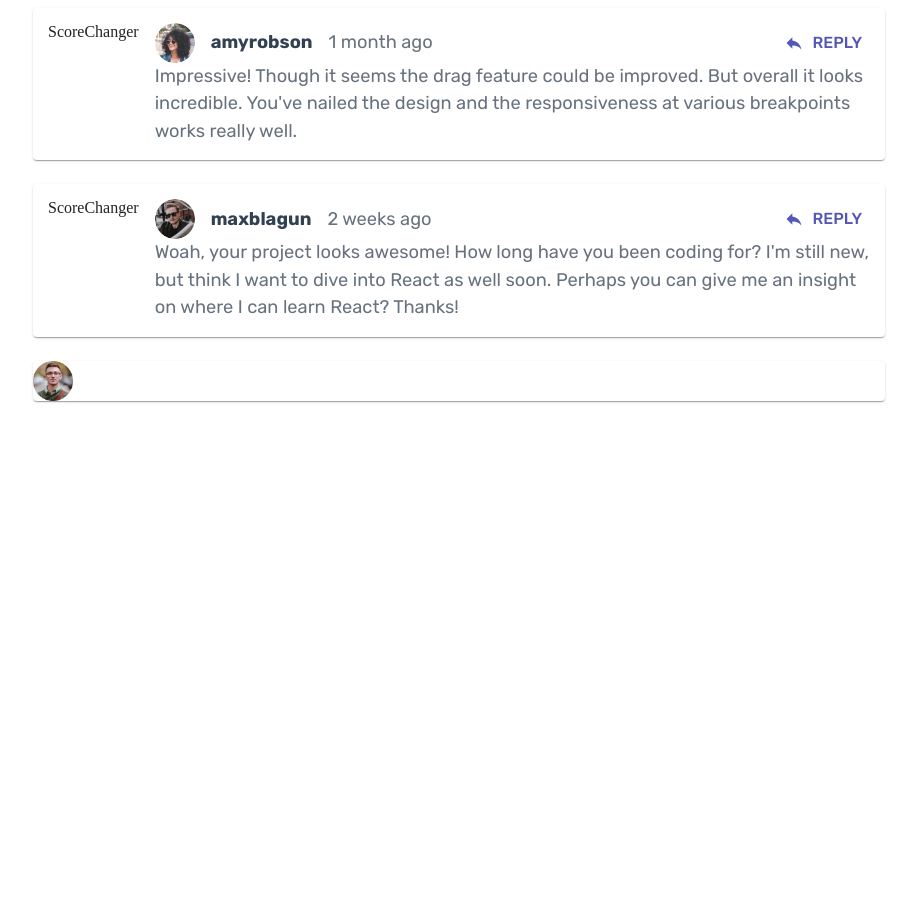
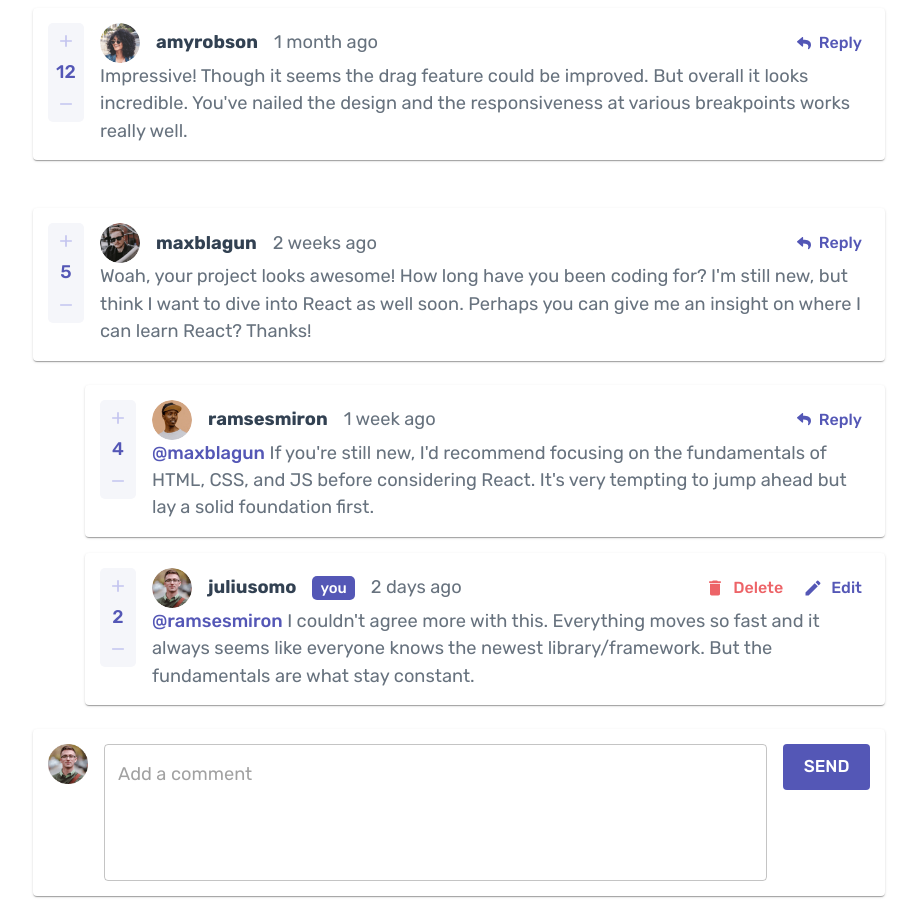
Before and after one commit to Abdelghafour122/interactive-comment-section, a React (Create React App) app: page / in a window 1280 px wide. Shown: the whole page, without its empty margins (181-1098 px from the left). Before the commit the page ends 800 px from the top, so only its background shows below. Built offline with nearby package versions, Linux system fonts and the light colour scheme.

Commit message:
made replies

```diff
--- a/src/commentContext.js
+++ b/src/commentContext.js
@@ -1,12 +1,12 @@
-import { createContext } from "react";
+import { createContext, useState } from "react";
 import data from "./data.json";
 import amyrobson from "./images/avatars/image-amyrobson.png";
 import maxblagun from "./images/avatars/image-maxblagun.png";
 import ramsesmiron from "./images/avatars/image-ramsesmiron.png";
-import juliosomo from "./images/avatars/image-juliusomo.png";
+import juliusomo from "./images/avatars/image-juliusomo.png";
 
 const CommentContext = createContext();
-const IMGOBJ = { amyrobson, maxblagun, ramsesmiron, juliosomo };
+const IMGOBJ = { amyrobson, maxblagun, ramsesmiron, juliusomo };
 const { comments, currentUser } = data;
 
 export function CommentProvider({ children }) {
--- a/src/components/AddComment.jsx
+++ b/src/components/AddComment.jsx
@@ -1,14 +1,53 @@
-import { Avatar, Card } from "@mui/material";
+import {
+  Avatar,
+  Button,
+  Card,
+  Stack,
+  TextField,
+  ThemeProvider,
+} from "@mui/material";
+import { Box } from "@mui/system";
 import React, { useContext } from "react";
 import CommentContext from "../commentContext";
+import theme from "../styles";
 
 const AddComment = () => {
   const { IMGOBJ } = useContext(CommentContext);
 
   return (
-    <Card>
-      <Avatar src={IMGOBJ.juliosomo} variant="rounded"></Avatar>
-    </Card>
+    <ThemeProvider theme={theme}>
+      <Card>
+        <Box sx={{ p: "15px" }}>
+          <Stack direction="row" spacing={2} alignItems="flex-start">
+            <Avatar
+              src={IMGOBJ.juliusomo}
+              variant="rounded"
+              alt="user-avatar"
+            />
+            <TextField
+              multiline
+              fullWidth
+              minRows={4}
+              id="outlined-multilined"
+              placeholder="Add a comment"
+            />
+            <Button
+              size="large"
+              sx={{
+                bgcolor: "custom.moderateBlue",
+                color: "neutral.white",
+                p: "8px 25px",
+                "&:hover": {
+                  bgcolor: "custom.lightGrayishBlue",
+                },
+              }}
+            >
+              Send
+            </Button>
+          </Stack>
+        </Box>
+      </Card>
+    </ThemeProvider>
   );
 };
 
--- a/src/components/Comment.jsx
+++ b/src/components/Comment.jsx
@@ -12,6 +12,8 @@ import { Reply } from "@mui/icons-material/";
 import CommentContext from "../commentContext";
 import ScoreChanger from "./ScoreChanger";
 import theme from "../styles";
+import replyArrow from "../images/icon-reply.svg";
+import RepliesSection from "./RepliesSection";
 
 const Comment = ({ onPass }) => {
   const { content, createdAt, score, replies, user } = onPass;
@@ -24,7 +26,7 @@ const Comment = ({ onPass }) => {
         <Box sx={{ p: "15px" }}>
           <Stack spacing={2} direction="row">
             <Box>
-              <ScoreChanger />
+              <ScoreChanger onScore={score} />
             </Box>
             <Box>
               <Stack
@@ -49,10 +51,10 @@ const Comment = ({ onPass }) => {
                   variant="text"
                   sx={{
                     fontWeight: 500,
-                    textTransform: "normal",
+                    textTransform: "capitalize",
                     color: "custom.moderateBlue",
                   }}
-                  startIcon={<Reply />}
+                  startIcon={<img src={replyArrow} alt="reply sign" />}
                 >
                   Reply
                 </Button>
@@ -64,6 +66,7 @@ const Comment = ({ onPass }) => {
           </Stack>
         </Box>
       </Card>
+      {replies && <RepliesSection onReplies={replies} />}
     </ThemeProvider>
   );
 };
--- /dev/null
+++ b/src/components/RepliesSection.jsx
@@ -0,0 +1,128 @@
+import {
+  Box,
+  Card,
+  Stack,
+  Typography,
+  Avatar,
+  Button,
+  Chip,
+} from "@mui/material";
+import React, { useContext, useState } from "react";
+import ScoreChanger from "./ScoreChanger";
+import CommentContext from "../commentContext";
+import replyArrow from "../images/icon-reply.svg";
+import { Delete, Edit } from "@mui/icons-material";
+
+const RepliesSection = ({ onReplies }) => {
+  const { IMGOBJ } = useContext(CommentContext);
+  const [repliess, setReplies] = useState(onReplies);
+  return (
+    <Stack spacing={2} width="800px" alignSelf="flex-end">
+      {repliess.map((rep) => {
+        const { content, createdAt, score, user, replyingTo } = rep;
+        const userName = user.username;
+        const ava = IMGOBJ[`${userName}`];
+        return (
+          <Card key={rep.id}>
+            <Box sx={{ p: "15px" }}>
+              <Stack spacing={2} direction="row">
+                <Box>
+                  <ScoreChanger onScore={score} />
+                </Box>
+                <Box>
+                  <Stack
+                    spacing={2}
+                    direction="row"
+                    justifyContent="space-between"
+                    alignItems="center"
+                  >
+                    <Stack spacing={2} direction="row" alignItems="center">
+                      <Avatar src={ava}></Avatar>
+                      <Typography
+                        fontWeight="bold"
+                        sx={{ color: "neutral.darkBlue" }}
+                      >
+                        {userName}
+                      </Typography>
+                      {userName === "juliusomo" && (
+                        <Chip
+                          label="you"
+                          variant="filled"
+                          size="small"
+                          sx={{
+                            bgcolor: "custom.moderateBlue",
+                            color: "neutral.white",
+                            fontWeight: 500,
+                            borderRadius: "5px",
+                          }}
+                        />
+                      )}
+                      <Typography sx={{ color: "neutral.grayishBlue" }}>
+                        {createdAt}
+                      </Typography>
+                    </Stack>
+                    {userName === "juliusomo" ? (
+                      <Stack direction="row" spacing={1}>
+                        <Button
+                          startIcon={<Delete />}
+                          sx={{
+                            color: "custom.softRed",
+                            fontWeight: 500,
+                            textTransform: "capitalize",
+                          }}
+                        >
+                          Delete
+                        </Button>
+                        <Button
+                          variant="text"
+                          sx={{
+                            fontWeight: 500,
+                            textTransform: "capitalize",
+                            color: "custom.moderateBlue",
+                          }}
+                          startIcon={<Edit />}
+                        >
+                          Edit
+                        </Button>
+                      </Stack>
+                    ) : (
+                      <Button
+                        variant="text"
+                        sx={{
+                          fontWeight: 500,
+                          textTransform: "capitalize",
+                          color: "custom.moderateBlue",
+                        }}
+                        startIcon={<img src={replyArrow} alt="reply sign" />}
+                      >
+                        Reply
+                      </Button>
+                    )}
+                  </Stack>
+                  <Typography
+                    component="div"
+                    sx={{ color: "neutral.grayishBlue" }}
+                  >
+                    <Typography
+                      sx={{
+                        color: "custom.moderateBlue",
+                        width: "fit-content",
+                        display: "inline-block",
+                        fontWeight: 500,
+                      }}
+                    >
+                      {`@${replyingTo}`}
+                    </Typography>{" "}
+                    {content}
+                  </Typography>
+                </Box>
+              </Stack>
+            </Box>
+          </Card>
+        );
+      })}
+    </Stack>
+  );
+};
+
+export default RepliesSection;
--- a/src/components/ScoreChanger.jsx
+++ b/src/components/ScoreChanger.jsx
@@ -1,7 +1,40 @@
-import React from "react";
+import { Box, IconButton, Typography } from "@mui/material";
+import React, { useContext, useState } from "react";
+import AddIcon from "@mui/icons-material/Add";
+import RemoveIcon from "@mui/icons-material/Remove";
+import useStyles from "../customClasses";
+import CommentContext from "../commentContext";
 
-const ScoreChanger = () => {
-  return <div>ScoreChanger</div>;
+const ScoreChanger = ({ onScore }) => {
+  const classes = useStyles();
+  const [score, setScore] = useState(onScore);
+
+  const { comments } = useContext(CommentContext);
+  return (
+    <Box className={classes.scoreChanger}>
+      <IconButton
+        disableRipple
+        aria-label="increase score"
+        onClick={() => {
+          setScore(score + 1);
+        }}
+      >
+        <AddIcon sx={{ height: "20px", width: " 20px", color: "" }} />
+      </IconButton>
+      <Typography sx={{ color: "custom.moderateBlue", fontWeight: 500 }}>
+        {score}
+      </Typography>
+      <IconButton
+        disableRipple
+        aria-label="decrease score"
+        onClick={() => {
+          setScore(score - 1);
+        }}
+      >
+        <RemoveIcon sx={{ height: "20px", width: " 20px", color: "" }} />
+      </IconButton>
+    </Box>
+  );
 };
 
 export default ScoreChanger;
--- /dev/null
+++ b/src/customClasses.js
@@ -0,0 +1,20 @@
+import { makeStyles } from "@mui/styles";
+
+const useStyles = makeStyles({
+  scoreChanger: {
+    display: "flex",
+    alignItems: "center",
+    justifyContent: "space-between",
+    flexDirection: "column",
+    backgroundColor: "hsl(228, 33%, 97%)",
+    borderRadius: "5px",
+    "& svg": {
+      color: "hsl(239, 57%, 85%)",
+      "&:hover": {
+        color: "hsl(238, 40%, 52%)",
+      },
+    },
+  },
+});
+
+export default useStyles;
--- a/src/styles.js
+++ b/src/styles.js
@@ -4,7 +4,7 @@ const theme = createTheme({
   palette: {
     custom: {
       moderateBlue: "hsl(238, 40%, 52%)",
-      softBlue: "hsl(358, 79%, 66%)",
+      softRed: "hsl(358, 79%, 66%)",
       lightGrayishBlue: "hsl(239, 57%, 85%)",
       paleRed: "hsl(357, 100%, 86%)",
     },
```
Also changed, not shown: progress.txt.
